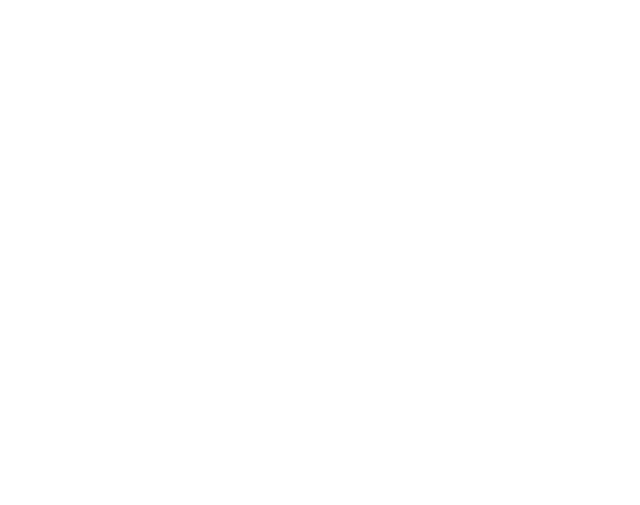
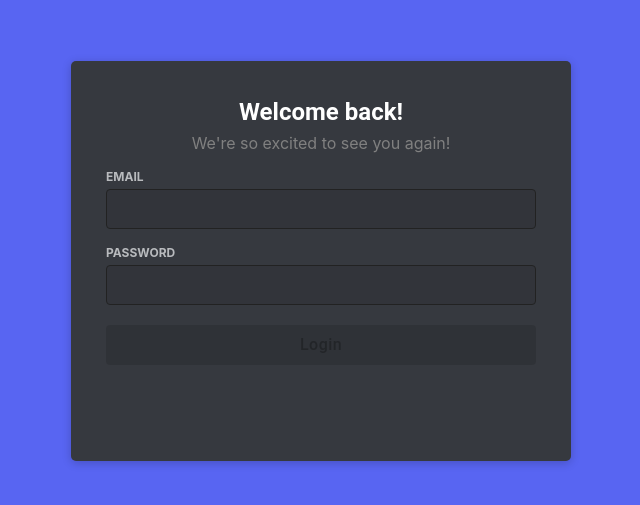
Before and after one commit to vedantkarle/mern-discord-clone, a React (Create React App) app in the folder frontend/: page /login in a window 1280 px wide. Shown: the part 139-644 px from the top of the page, without its empty margins (319-959 px from the left). Built offline with nearby package versions, Linux system fonts and the light colour scheme.

Commit message:
added login page ui

```diff
--- a/frontend/src/App.js
+++ b/frontend/src/App.js
@@ -1,7 +1,21 @@
 import React from "react";
+import { BrowserRouter as Router, Route, Routes } from "react-router-dom";
+import Dashboard from "./screens/Dashboard";
+import Login from "./screens/Login";
+import Register from "./screens/Register";
 
 function App() {
-	return <div className='App'></div>;
+	return (
+		<>
+			<Router>
+				<Routes>
+					<Route path='/login' element={<Login />} />
+					<Route path='/register' element={<Register />} />
+					<Route path='/dashboard' element={<Dashboard />} />
+				</Routes>
+			</Router>
+		</>
+	);
 }
 
 export default App;
--- /dev/null
+++ b/frontend/src/components/AuthBox.js
@@ -0,0 +1,34 @@
+import Box from "@mui/material/Box";
+import { styled } from "@mui/system";
+import React from "react";
+
+const BoxWrapper = styled("div")({
+	width: "100%",
+	height: "100vh",
+	display: "flex",
+	alignItems: "center",
+	justifyContent: "center",
+	background: "#5865F2",
+});
+
+const AuthBox = ({ children }) => {
+	return (
+		<BoxWrapper>
+			<Box
+				sx={{
+					width: 500,
+					height: 400,
+					bgcolor: "#36393f",
+					borderRadius: "5px",
+					boxShadow: "0 2px 10px 0 rgb(0 0 0 / 20%)",
+					display: "flex",
+					flexDirection: "column",
+					padding: "35px",
+				}}>
+				{children}
+			</Box>
+		</BoxWrapper>
+	);
+};
+
+export default AuthBox;
--- /dev/null
+++ b/frontend/src/components/Btn.js
@@ -0,0 +1,25 @@
+import { Button } from "@mui/material";
+import React from "react";
+
+const Btn = ({ label, additionalStyles, disabled, onClick }) => {
+	return (
+		<Button
+			variant='contained'
+			sx={{
+				bgcolor: "#5865F2",
+				color: "white",
+				textTransform: "none",
+				fontSize: "16px",
+				fontWeight: 500,
+				height: "40px",
+				marginTop: "20px",
+			}}
+			style={additionalStyles || {}}
+			disabled={disabled}
+			onClick={onClick}>
+			{label}
+		</Button>
+	);
+};
+
+export default Btn;
--- /dev/null
+++ b/frontend/src/components/Header.js
@@ -0,0 +1,18 @@
+import { Typography } from "@mui/material";
+import React from "react";
+
+const Header = ({ title }) => {
+	return (
+		<Typography
+			variant='h5'
+			sx={{
+				color: "white",
+				textAlign: "center",
+				fontWeight: "bold",
+			}}>
+			{title}
+		</Typography>
+	);
+};
+
+export default Header;
--- /dev/null
+++ b/frontend/src/components/Input.js
@@ -0,0 +1,49 @@
+import { styled } from "@mui/system";
+import React from "react";
+
+const Wrapper = styled("div")({
+	display: "flex",
+	justifyContent: "center",
+	flexDirection: "column",
+	width: "100%",
+	marginTop: "16px",
+});
+
+const Label = styled("p")({
+	color: "#b9bbbe",
+	textTransform: "uppercase",
+	fontWeight: "bold",
+	fontSize: "12px",
+});
+
+const InputField = styled("input")({
+	flexGrow: 1,
+	height: "40px",
+	border: "1px solid #222",
+	borderRadius: "4px",
+	color: "#dcddde",
+	textTransform: "lowercase",
+	background: "#32343a",
+	marginTop: "5px",
+	fontSize: "16px",
+	padding: "0 5px",
+	"&:focus": {
+		border: "1px solid #5865F2",
+	},
+});
+
+const Input = ({ label, value, setValue, type }) => {
+	const handleChange = e => {
+		const { value } = e.target;
+		setValue(value);
+	};
+
+	return (
+		<Wrapper>
+			<Label>{label}</Label>
+			<InputField value={value} type={type} onChange={handleChange} />
+		</Wrapper>
+	);
+};
+
+export default Input;
--- a/frontend/src/index.css
+++ b/frontend/src/index.css
@@ -0,0 +1,14 @@
+*{
+    margin: 0;
+    padding: 0;
+    box-sizing: border-box;
+}
+
+body {
+  font-family: -apple-system, BlinkMacSystemFont, 'Segoe UI', 'Roboto', 'Oxygen',
+    'Ubuntu', 'Cantarell', 'Fira Sans', 'Droid Sans', 'Helvetica Neue',
+    sans-serif;
+  -webkit-font-smoothing: antialiased;
+  -moz-osx-font-smoothing: grayscale;
+
+}
--- /dev/null
+++ b/frontend/src/screens/Dashboard.js
@@ -0,0 +1,7 @@
+import React from "react";
+
+const Dashboard = () => {
+	return <div>Dashboard</div>;
+};
+
+export default Dashboard;
--- /dev/null
+++ b/frontend/src/screens/Login.js
@@ -0,0 +1,32 @@
+import { Typography } from "@mui/material";
+import React, { useState } from "react";
+import AuthBox from "../components/AuthBox";
+import Btn from "../components/Btn";
+import Header from "../components/Header";
+import Input from "../components/Input";
+
+const Login = () => {
+	const [email, setEmail] = useState("");
+	const [password, setPassword] = useState("");
+
+	return (
+		<AuthBox>
+			<Header title='Welcome back!' />
+			<Typography
+				variant='p'
+				sx={{ color: "gray", textAlign: "center", marginTop: "5px" }}>
+				We're so excited to see you again!
+			</Typography>
+			<Input label='EMAIL' value={email} setValue={setEmail} type='email' />
+			<Input
+				label='PASSWORD'
+				value={password}
+				setValue={setPassword}
+				type='password'
+			/>
+			<Btn label='Login' disabled={!email || !password} />
+		</AuthBox>
+	);
+};
+
+export default Login;
--- /dev/null
+++ b/frontend/src/screens/Register.js
@@ -0,0 +1,7 @@
+import React from "react";
+
+const Register = () => {
+	return <div>Register</div>;
+};
+
+export default Register;
```
